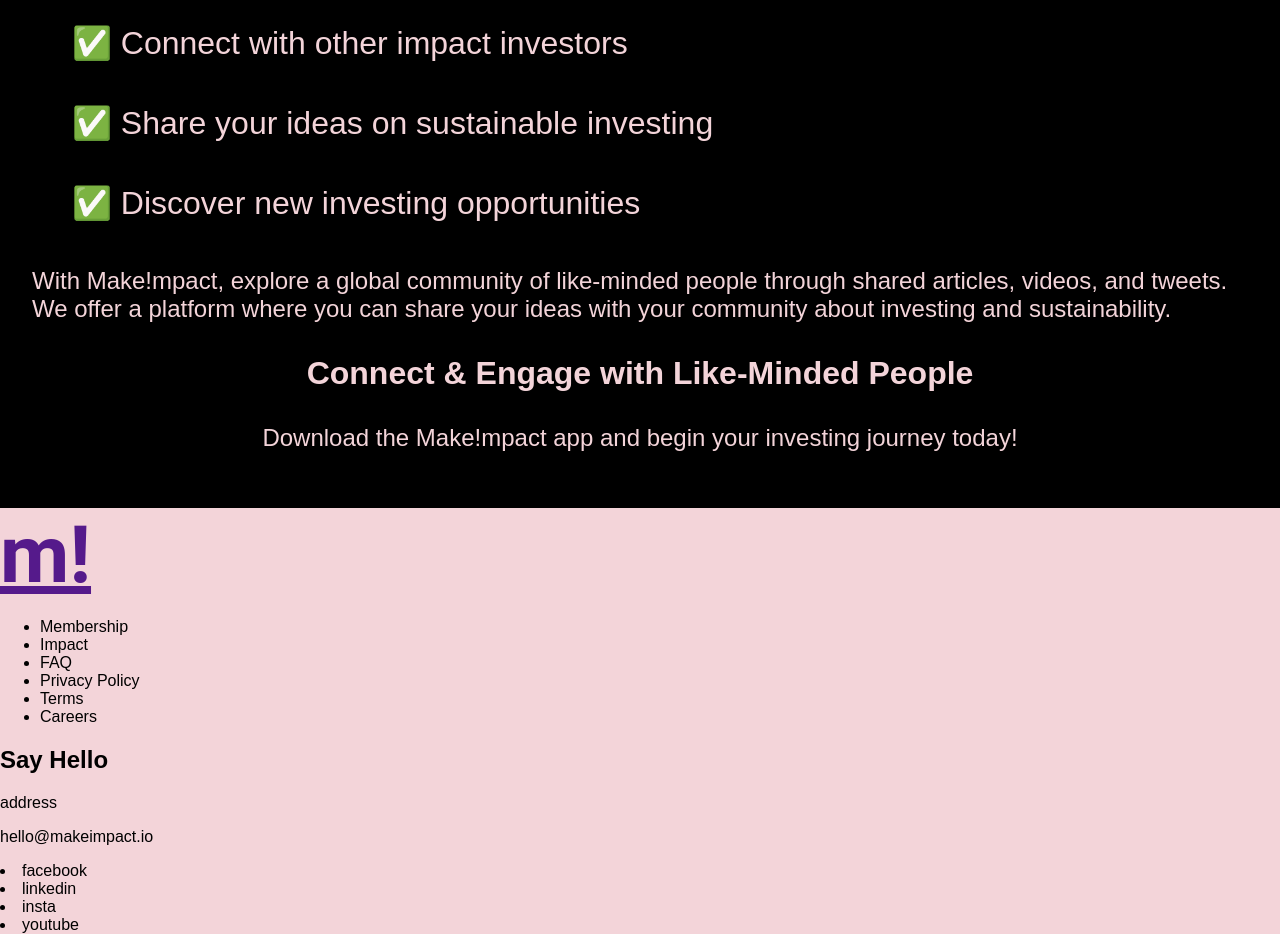
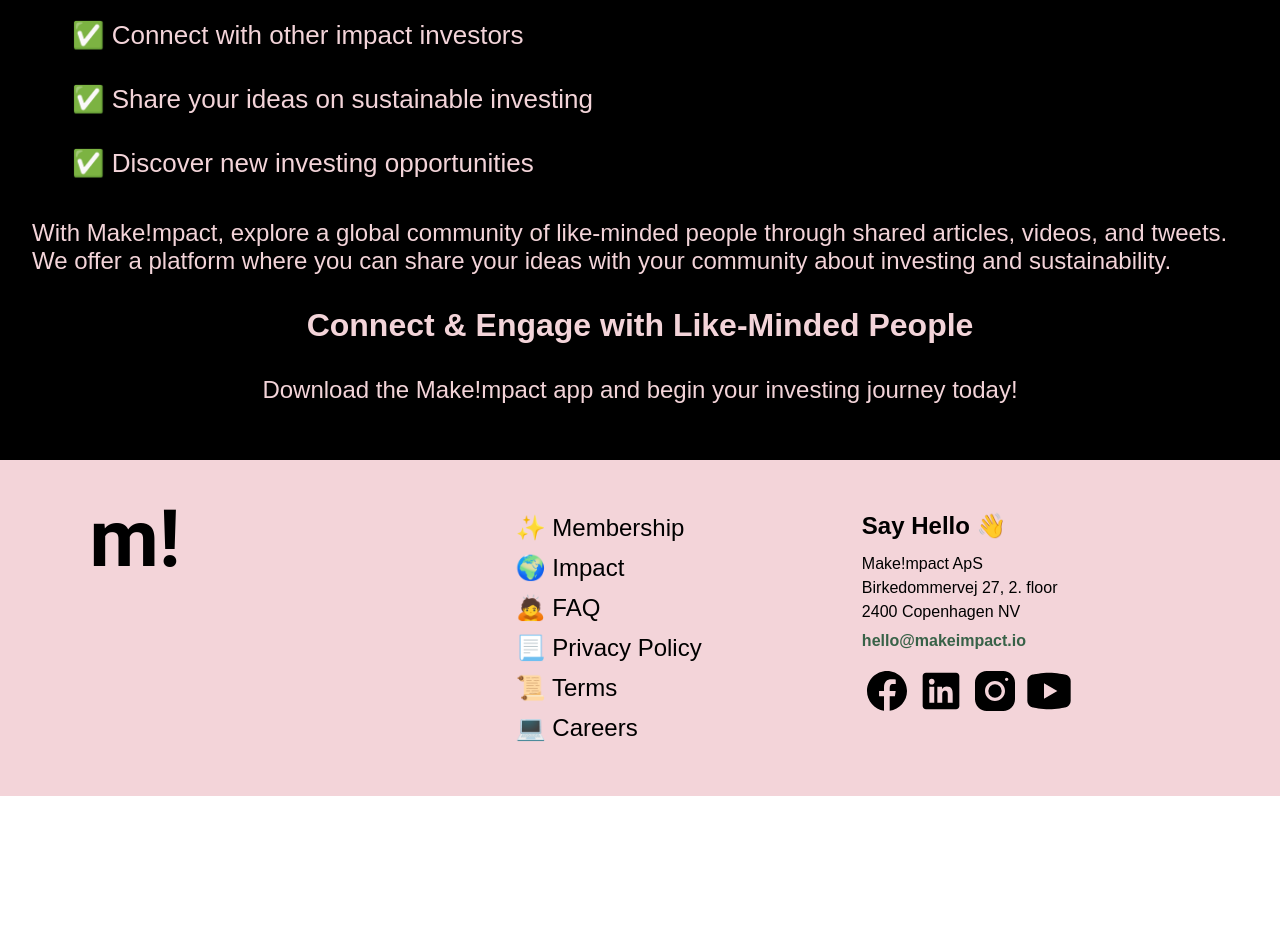
Before and after one commit to carolynegreen/kea_final-makeimpact, a plain HTML site: page index.html in a window 1280 px wide. Shown: the part 769-1703 px from the top of the page. After the commit the page ends 1565 px from the top, so only its background shows below. Drawn offline with Linux system fonts and the light colour scheme.

Commit message:
more styling svg and emojis

```diff
--- a/index.html
+++ b/index.html
@@ -48,25 +48,36 @@
 
 
 <footer>
-  <h1><a href=>m!</a></h1>
-  <section>
+
+  <div class="footer_container">
+  <section id="footer_logo"><h1><a href=>m!</a></h1></section>
+
+  <section id="footer_info">
     <ul>
-      <li>Membership</li>
-      <li>Impact</li>
-      <li>FAQ</li>
-      <li>Privacy Policy</li>
-      <li>Terms</li>
-      <li>Careers</li>
+      <li>&#10024 Membership</li>
+      <li>&#127757 Impact</li>
+      <li>&#128583 FAQ</li>
+      <li>&#128195 Privacy Policy</li>
+      <li>&#128220 Terms</li>
+      <li>&#128187 Careers</li>
     </ul>
   </section>
-  <h2>Say Hello</h2>
-  <p>address</p>
-  <p>hello@makeimpact.io</p>
+
   <section id="socials">
-    <li>facebook</li>
-    <li>linkedin</li>
-    <li>insta</li>
-    <li>youtube</li>
+  <h2>Say Hello &#128075</h2>
+  <div id="address">
+  <p>Make!mpact ApS</p>
+  <p>Birkedommervej 27, 2. floor</p>
+  <p>2400 Copenhagen NV</p></div>
+  <p id="email">hello@makeimpact.io</p>
+
+    <img src="media/facebook.svg" id="facebook" alt="facebook icon">
+    <img src="media/linkedin.svg" id="linkedin" alt="linkedin icon">
+    <img src="media/insta.svg" id="insta" alt="instagram icon">
+    <img src="media/youtube.svg" id="youtube" alt="youtube icon">
+
   </section>
+</div>
+
 </footer>
 </html>
--- a/stylesheet.css
+++ b/stylesheet.css
@@ -29,6 +29,11 @@ header {
   flex-direction: row;
 }
 
+header a {
+  text-decoration: none;
+  color: var(--text-color);
+}
+
 nav li {
   display: inline;
   padding-right: 2vw;
@@ -43,7 +48,7 @@ button {
   border-radius: 8px;
   border: none;
   width: 150px;
-  height: 75px;
+  height: 65px;
 }
 
 section#video-container {
@@ -58,14 +63,15 @@ section#video-container {
   justify-content: center;
   font-size: 4rem;
 }
+
 #section_one {
   background-color: black;
   padding: 2rem;
 }
 
 #section_one li {
-  font-size: 32px;
-  line-height: 10vh;
+  font-size: 26px;
+  line-height: 8vh;
   list-style: none;
 }
 
@@ -84,4 +90,51 @@ section#video-container {
 footer {
   background-color: var(--text-color);
   color: black;
+  padding: 2rem;
+  padding-left: 7vw;
 }
+
+.footer_container {
+  display: grid;
+  grid-template-areas: "logo info socials";
+  grid-template-columns: 1fr 1fr 1fr;
+}
+
+#footer_logo {
+  grid-area: logo;
+}
+
+#footer_info {
+  grid-area: info;
+}
+
+#footer_info li {
+  list-style: none;
+  line-height: 5vh;
+  font-size: 24px;
+}
+
+#socials {
+  grid-area: socials;
+}
+
+footer a {
+  text-decoration: none;
+  color: black;
+}
+
+#address {
+  line-height: 1vh;
+}
+
+#email {
+  color: #386248;
+  font-weight: bold;
+}
+
+#facebook,
+#linkedin,
+#insta,
+#youtube {
+  height: 50px;
+}
```
Also changed, not shown: media/facebook.svg (added), media/insta.svg (added), media/linkedin.svg (added), media/youtube.svg (added).
